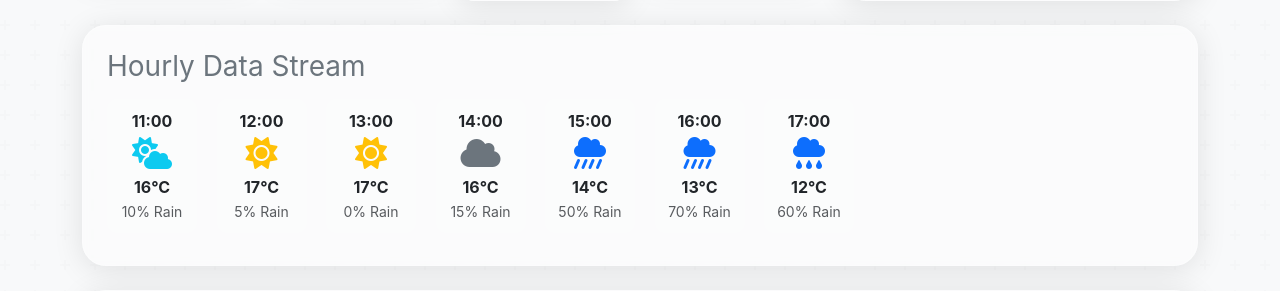
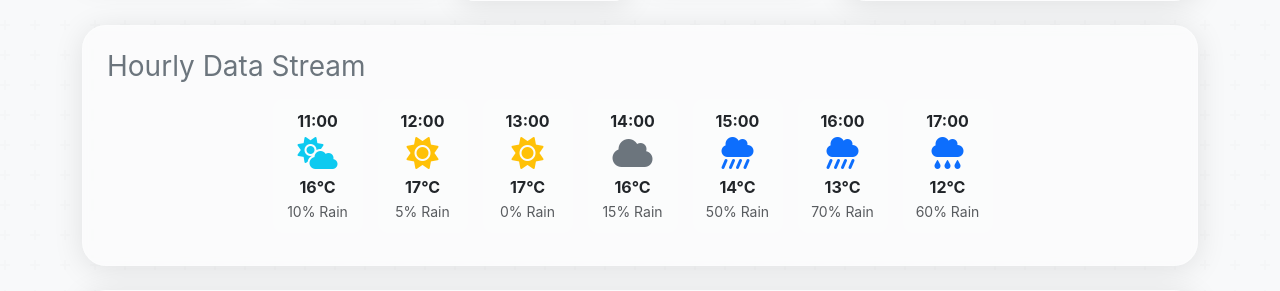
Before and after one commit to Bartaries/IoT_WeatherAPI_Comparison_App, a Flask app: page / in a window 1280 px wide. Shown: the part 790-1081 px from the top of the page. Run offline with Flask 3, Linux system fonts and the light colour scheme.

Commit message:
The hourly forecast block has been centered in dependecy on amount of div inside

```diff
--- a/templates/dashboard.html
+++ b/templates/dashboard.html
@@ -132,7 +132,7 @@
                 <div class="col-12">
                     <div class="card weather-card p-4 rounded-3xl">
                         <h3 class="card-title fw-normal mb-3 text-secondary">Hourly Data Stream</h3>
-                        <div id="hourly-forecast-container" class="hourly-scroll pb-2">
+                        <div id="hourly-forecast-container" class="hourly-scroll pb-2 d-flex justify-content-center align-items-center">
                             <div class="hourly-item"><p class="fw-bold mb-1">11:00</p><i class="fas fa-cloud-sun fa-2x text-info"></i><p class="fw-bold mt-1 mb-0">16°C</p><small class="text-muted">10% Rain</small></div>
                             <div class="hourly-item"><p class="fw-bold mb-1">12:00</p><i class="fas fa-sun fa-2x text-warning"></i><p class="fw-bold mt-1 mb-0">17°C</p><small class="text-muted">5% Rain</small></div>
                             <div class="hourly-item"><p class="fw-bold mb-1">13:00</p><i class="fas fa-sun fa-2x text-warning"></i><p class="fw-bold mt-1 mb-0">17°C</p><small class="text-muted">0% Rain</small></div>
```
